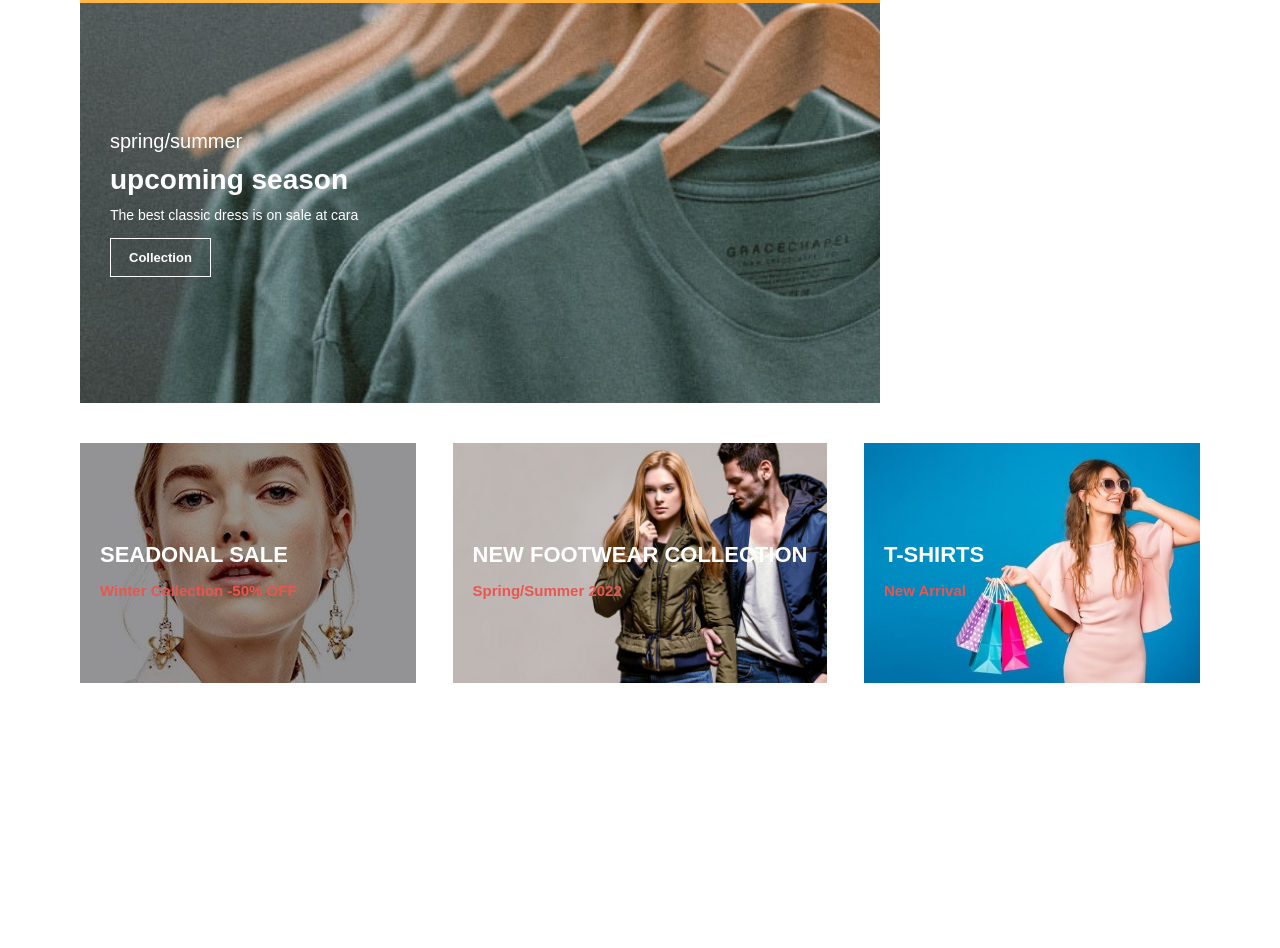
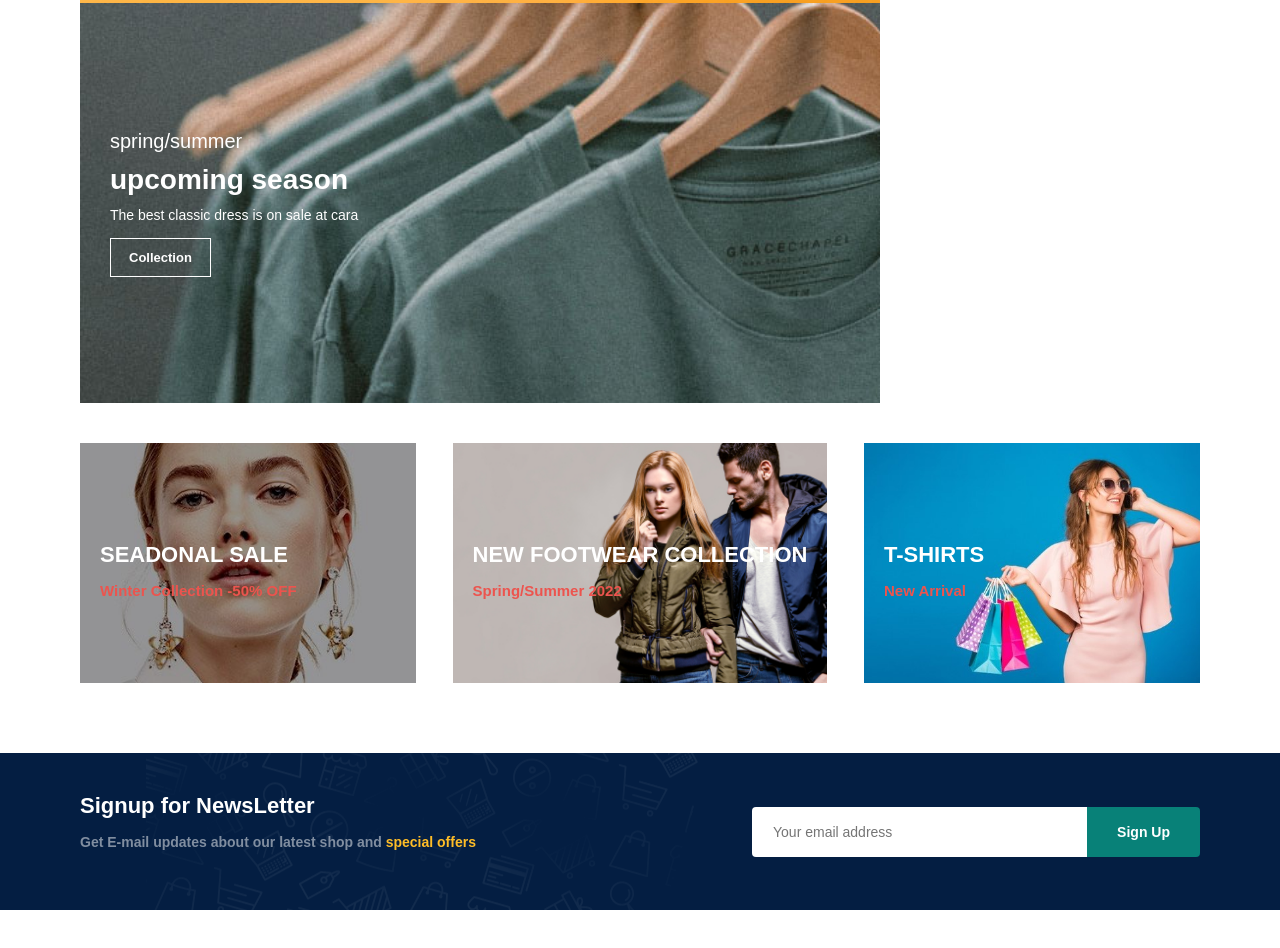
Before and after one commit to Napa7991/e-commerce_javascript, a plain HTML site: page index.html in a window 1280 px wide. Shown: the part 3865-4813 px from the top of the page. Before the commit the page ends 4578 px from the top, so only its background shows below. Drawn offline with Linux system fonts and the light colour scheme.

Commit message:
Newsletter

```diff
--- a/index.html
+++ b/index.html
@@ -399,6 +399,20 @@
     </section>
 
 
+    <!-- NEWSLETTER -->
+    <section id="newsletter"  class="section-p1 section-m1">
+        <div class="newstext">
+            <h4>Signup for NewsLetter</h4>
+            <p>Get E-mail updates about our latest shop  and <span> special offers</span></p>
+        </div>
+        <div class="form">
+            <input type="text" placeholder="Your email address">
+            <button class="normal">Sign Up</button>
+        </div>
+
+    </section>
+
+
 
 
 
--- a/style.css
+++ b/style.css
@@ -473,3 +473,52 @@ body{
  #banner3 .banner-box3{
     background-image: url("img/banner/b18.jpg");
  }
+
+ /* for NEWSLETTER */
+ #newsletter{
+    /* width: 100%;
+    height: 20vh; */
+    display: flex;
+    align-items: center;
+    justify-content: space-between;
+    flex-wrap: wrap;
+    background-image: url("img/banner/b14.png");
+    background-repeat: no-repeat;
+    background-position: 20% 30%;
+    background-color: #041e42;
+ }
+ #newsletter h4{
+    font-size: 22px;
+    font-weight: 700;
+    color: #fff;
+ }
+ #newsletter p{
+    font-size: 14px;
+    font-weight: 600;
+    color: #818ea0;
+ }
+ #newsletter p span{
+    color:#ffbd27;
+ }
+ #newsletter input{
+    height: 3.125rem;
+    padding: 0 1.25rem;
+    font-size: 14px;
+    width:100%;
+    border:1px solid transparent;
+    border-radius: 4px;
+    border-top-right-radius: 0;
+    border-bottom-right-radius: 0;
+    outline: none;
+ }
+ #newsletter button{
+    background-color:#088178 ;
+    color:#fff;
+    white-space: nowrap;
+    border-top-left-radius: 0;
+    border-bottom-left-radius: 0;
+ }
+ #newsletter .form{
+    display: flex;
+    width: 40%;
+ }
```
